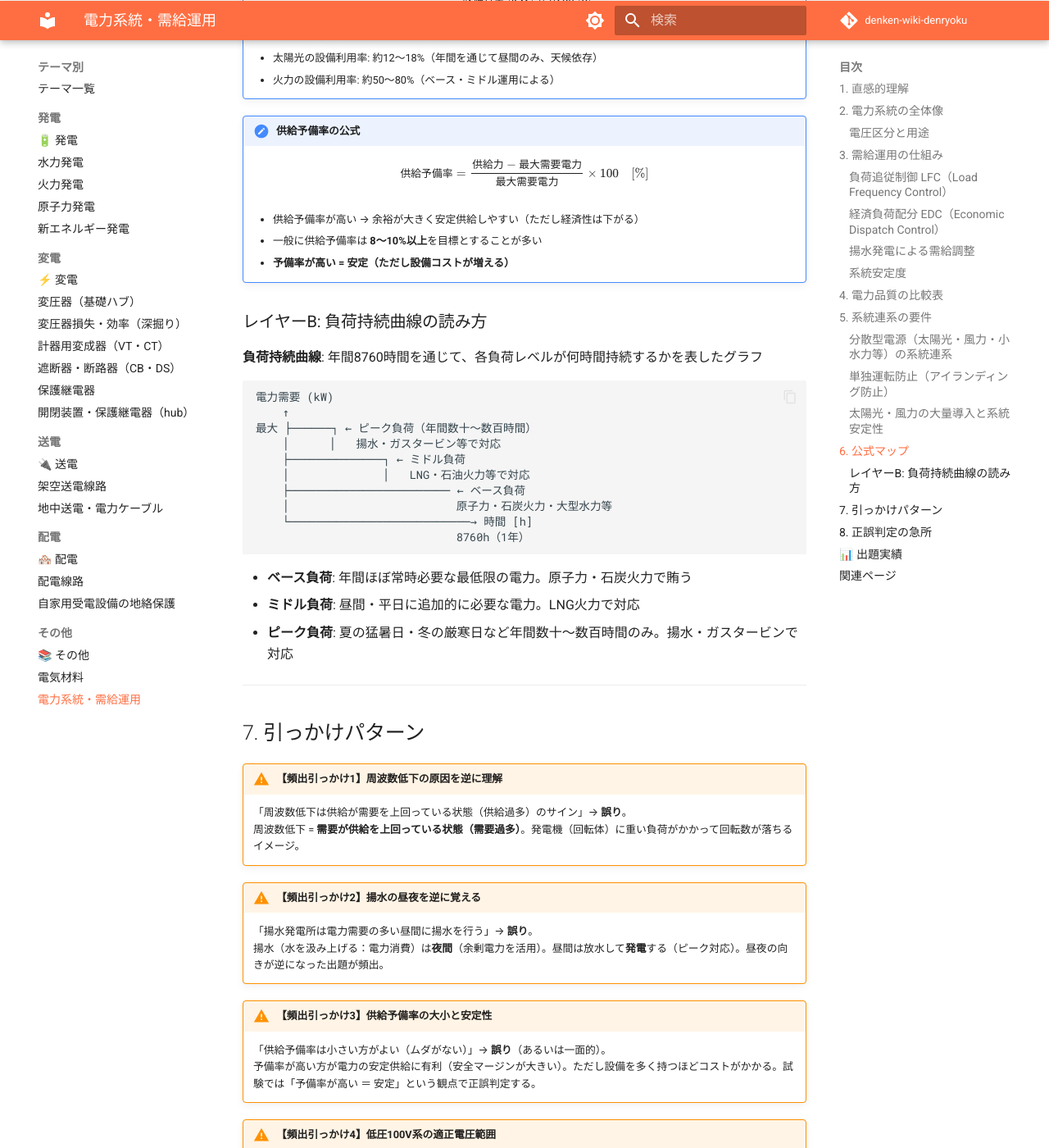
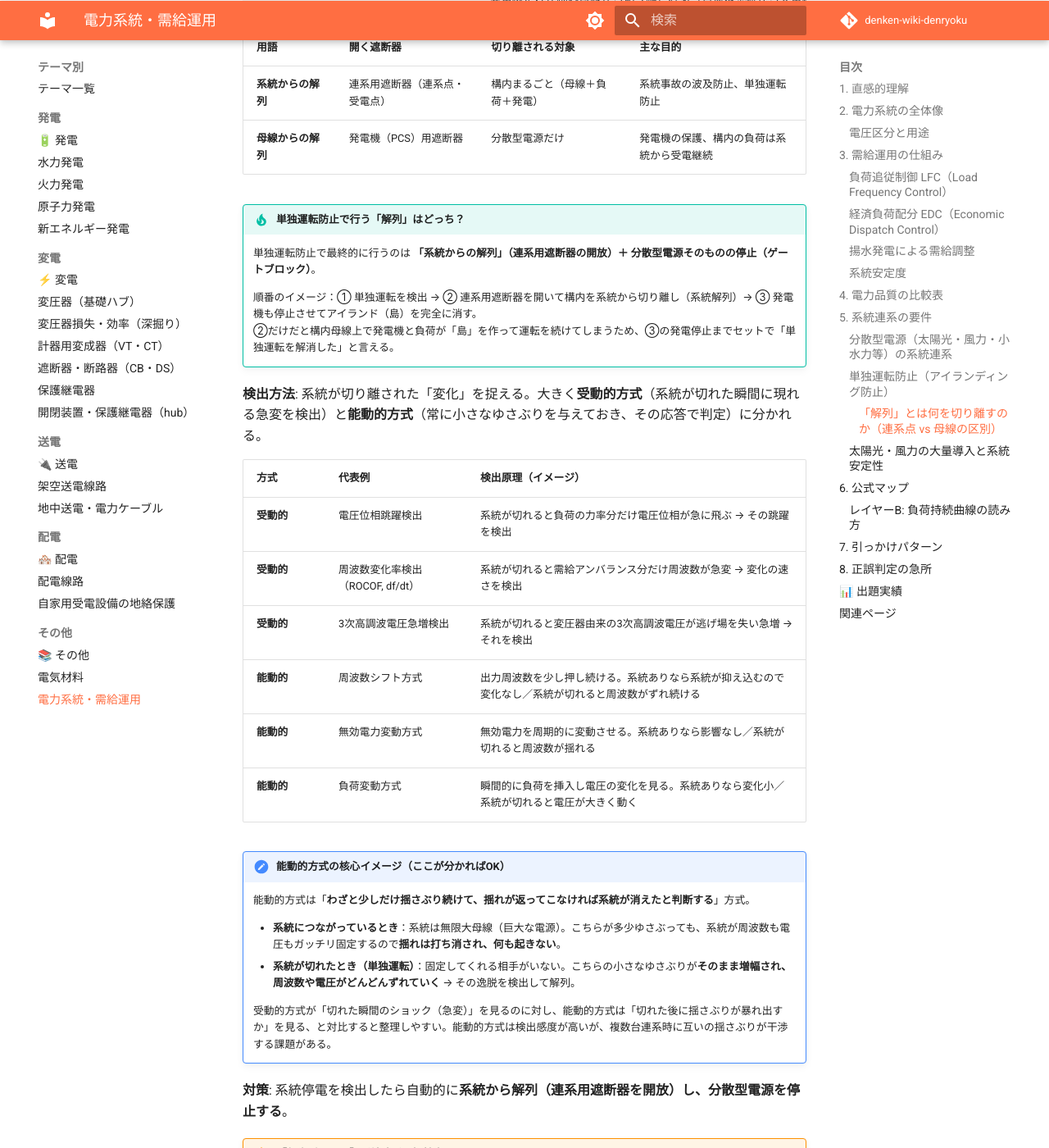
Before and after one commit to kfurufuru/denken-wiki-denryoku, an MkDocs documentation site: the page built from docs/themes/denryoku-keitou.md, in a window 1280 px wide and 1400 px high, scrolled down 6294 px. Shown: the whole window at 82% size. Built offline with MkDocs 1.6.1 and Material for MkDocs 9.7.7, drawn with Linux system fonts in a browser that asks for light colours; comment, search, counter and statistics services are not loaded; some of the changed text lies outside the part shown.

Commit message:
電力系統: 単独運転防止・逆潮流・解列の説明を明確化 (#4)
- 逆潮流が「有効電力」の流れだけを指し無効電力を含まないことを明記
- 解列を「系統からの解列（連系用遮断器）」と「母線からの解列（PCS用遮断器）」に区別し図解
- 単独運転の検出方法を受動的/能動的に分けて検出原理をイメージで補足


Claude-Session: https://claude.ai/code/session_018aRznwc5UjTL5itD87DBux

Co-authored-by: Claude <noreply@anthropic.com>

````diff
--- a/docs/themes/denryoku-keitou.md
+++ b/docs/themes/denryoku-keitou.md
@@ -137,10 +137,17 @@ graph TD
 | 要件 | 内容 |
 |------|------|
 | 単独運転防止 | 系統停電時に分散型電源が単独で運転（アイランディング）しないこと |
-| 逆潮流 | 余剰電力を系統に逆流させること。大部分の分散型電源で認められている |
+| 逆潮流 | 構内から系統側へ向かう**有効電力**の流れ。余剰電力の売電。大部分の分散型電源で認められている |
 | 保護協調 | 系統の保護システムと連系点の保護装置を協調させること |
 | 電圧変動 | 連系により配電線の電圧が許容範囲を超えないこと |
 | 高調波 | インバータから発生する高調波が規制値以下であること |
+
+!!! warning "【頻出引っかけ】逆潮流は「有効電力」の流れだけを指す"
+    系統連系規程での **逆潮流の定義は「分散型電源設置者の構内から、一般送配電事業者の電力系統側へ向かう"有効電力"の流れ」**。
+
+    - **無効電力は逆潮流に含めない**。連系点で系統側へ無効電力が流れていても、それは「逆潮流」とは呼ばない。逆潮流の有無は**有効電力の向き**だけで判定する。
+    - 「逆潮流あり」＝余剰電力を売電している状態。「逆潮流なし（逆潮流なし連系）」＝発電を構内消費だけに使い、有効電力を系統へ流さない運用（RPR＝逆電力継電器で監視）。
+    - **なぜ有効電力だけか**：契約・料金（売電量）や系統側の電圧上昇に直接効くのは有効電力の往来であり、無効電力は別枠（力率・電圧調整の管理対象）として扱うため。
 
 ### 単独運転防止（アイランディング防止）
 
@@ -153,11 +160,55 @@ graph TD
   → 系統復旧時の位相不一致による機器損傷
 ```
 
-**検出方法**:
-- 能動的方式: 周波数・電圧に意図的な変動を与えて単独運転を検出
-- 受動的方式: 周波数・電圧の急変を検出
+#### 「解列」とは何を切り離すのか（連系点 vs 母線の区別）
 
-**対策**: 系統停電を検出したら自動的に解列（連系点遮断）する
+「解列（かいれつ）」＝**並列運転を解くこと＝連系用遮断器を開いて、自分の発電を相手から切り離すこと**。どの遮断器を開くかで「何からの解列か」が変わるため、まず構内の構成を押さえる。
+
+```
+   電力系統（系統母線）
+        │
+   ┌────┴────┐ ← 連系用遮断器（連系点／受電点）
+   │  受電点  │   ★ ここを開く＝「系統からの解列」
+   └────┬────┘     構内まるごと（構内母線＋負荷＋発電）が系統から切り離される
+        │
+   ┌────┴──────────────┐ 構内母線（自分の母線）
+   │        │          │
+  負荷    負荷    ┌─────┴─────┐ ← 発電機（PCS）用遮断器
+                 │  分散型電源  │   ☆ ここを開く＝「母線からの解列」
+                 └───────────┘     発電機だけが構内母線から切り離される（負荷は系統から受電継続）
+```
+
+| 用語 | 開く遮断器 | 切り離される対象 | 主な目的 |
+|------|-----------|----------------|---------|
+| **系統からの解列** | 連系用遮断器（連系点・受電点） | 構内まるごと（母線＋負荷＋発電） | 系統事故の波及防止、単独運転防止 |
+| **母線からの解列** | 発電機（PCS）用遮断器 | 分散型電源だけ | 発電機の保護、構内の負荷は系統から受電継続 |
+
+!!! tip "単独運転防止で行う「解列」はどっち？"
+    単独運転防止で最終的に行うのは **「系統からの解列」（連系用遮断器の開放）＋ 分散型電源そのものの停止（ゲートブロック）**。
+
+    順番のイメージ：① 単独運転を検出 → ② 連系用遮断器を開いて構内を系統から切り離し（系統解列）→ ③ 発電機も停止させてアイランド（島）を完全に消す。
+    ②だけだと構内母線上で発電機と負荷が「島」を作って運転を続けてしまうため、③の発電停止までセットで「単独運転を解消した」と言える。
+
+**検出方法**: 系統が切り離された「変化」を捉える。大きく**受動的方式**（系統が切れた瞬間に現れる急変を検出）と**能動的方式**（常に小さなゆさぶりを与えておき、その応答で判定）に分かれる。
+
+| 方式 | 代表例 | 検出原理（イメージ） |
+|------|--------|--------------------|
+| **受動的** | 電圧位相跳躍検出 | 系統が切れると負荷の力率分だけ電圧位相が急に飛ぶ → その跳躍を検出 |
+| **受動的** | 周波数変化率検出（ROCOF, df/dt） | 系統が切れると需給アンバランス分だけ周波数が急変 → 変化の速さを検出 |
+| **受動的** | 3次高調波電圧急増検出 | 系統が切れると変圧器由来の3次高調波電圧が逃げ場を失い急増 → それを検出 |
+| **能動的** | 周波数シフト方式 | 出力周波数を少し押し続ける。系統ありなら系統が抑え込むので変化なし／系統が切れると周波数がずれ続ける |
+| **能動的** | 無効電力変動方式 | 無効電力を周期的に変動させる。系統ありなら影響なし／系統が切れると周波数が揺れる |
+| **能動的** | 負荷変動方式 | 瞬間的に負荷を挿入し電圧の変化を見る。系統ありなら変化小／系統が切れると電圧が大きく動く |
+
+!!! note "能動的方式の核心イメージ（ここが分かればOK）"
+    能動的方式は「**わざと少しだけ揺さぶり続けて、揺れが返ってこなければ系統が消えたと判断する**」方式。
+
+    - **系統につながっているとき**：系統は無限大母線（巨大な電源）。こちらが多少ゆさぶっても、系統が周波数も電圧もガッチリ固定するので**揺れは打ち消され、何も起きない**。
+    - **系統が切れたとき（単独運転）**：固定してくれる相手がいない。こちらの小さなゆさぶりが**そのまま増幅され、周波数や電圧がどんどんずれていく** → その逸脱を検出して解列。
+
+    受動的方式が「切れた瞬間のショック（急変）」を見るのに対し、能動的方式は「切れた後に揺さぶりが暴れ出すか」を見る、と対比すると整理しやすい。能動的方式は検出感度が高いが、複数台連系時に互いの揺さぶりが干渉する課題がある。
+
+**対策**: 系統停電を検出したら自動的に**系統から解列（連系用遮断器を開放）し、分散型電源を停止する**。
 
 !!! warning "【頻出引っかけ】系統連系と慣性力"
     「太陽光発電を大量に系統連系すると系統の慣性力が増す」→ **誤り**。
````
